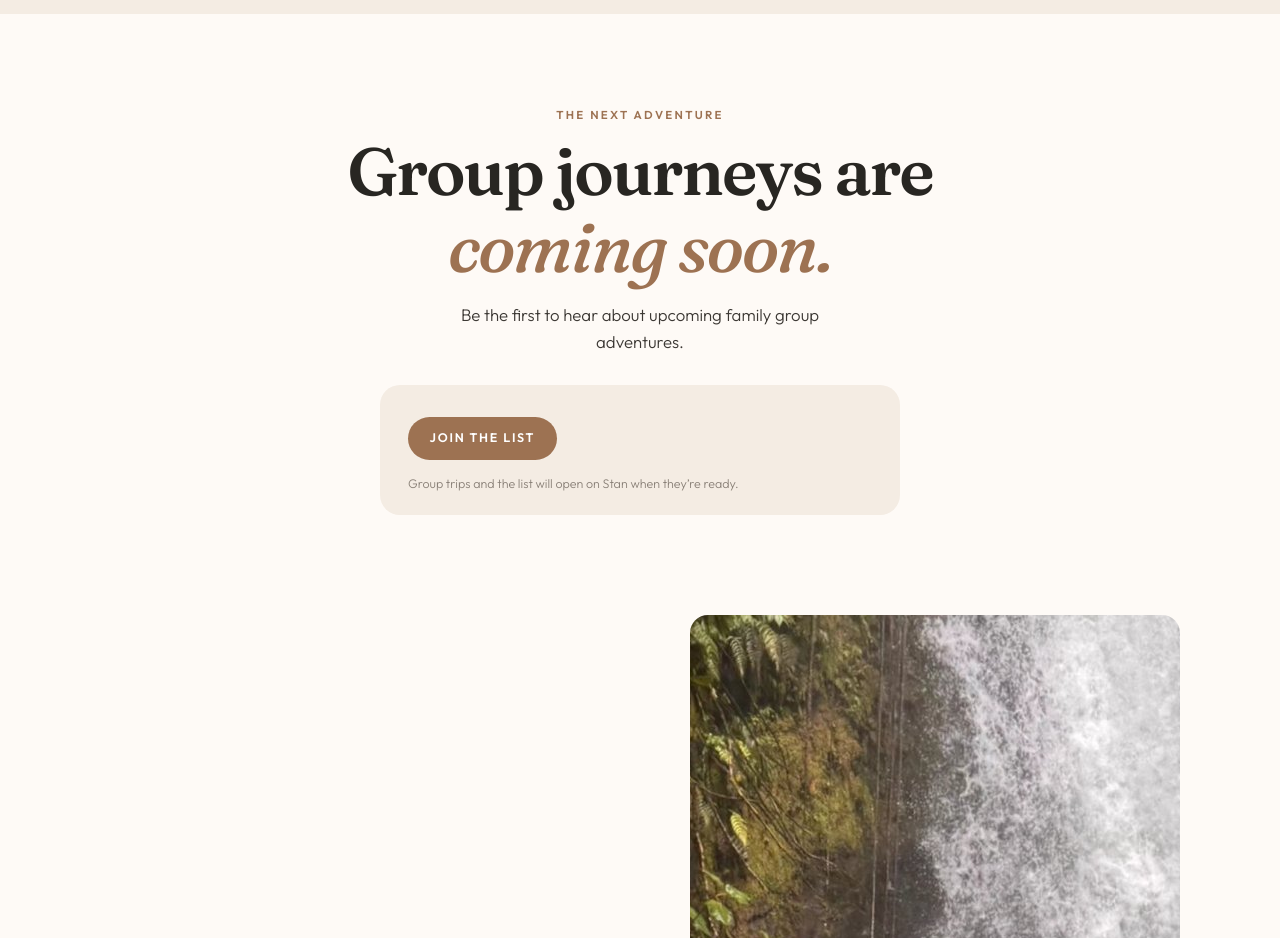
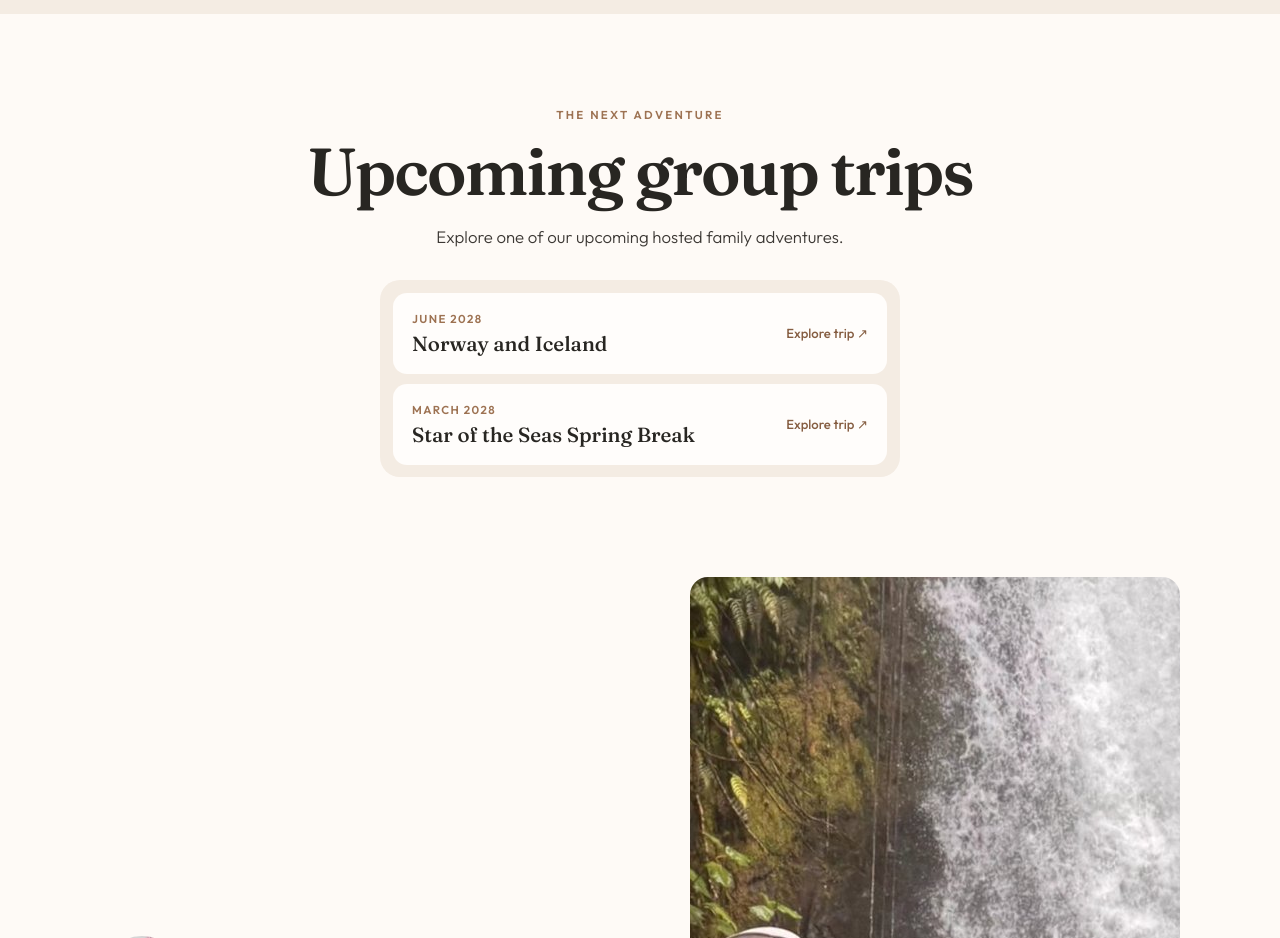
Before and after one commit to websmmaths/raisedintheworld, a plain HTML site: page index.html in a window 1280 px wide. Shown: the part 900-1838 px from the top of the page. Drawn offline with Linux system fonts and the light colour scheme.

Commit message:
List upcoming family group trips with direct links

```diff
--- a/index.html
+++ b/index.html
@@ -72,14 +72,19 @@
     <section class="soon" id="trips" aria-labelledby="soon-title">
       <div class="wrap soon-inner">
         <p class="eyebrow">The next adventure</p>
-        <h2 id="soon-title">
-          <span class="line">Group journeys are</span>
-          <span class="accent">coming soon.</span>
-        </h2>
-        <p class="sub">Be the first to hear about upcoming family group adventures.</p>
-        <div class="signup">
-          <button class="btn btn-lg" type="button" disabled>Join the list</button>
-          <p class="fine">Group trips and the list will open on Stan when they’re ready.</p>
+        <h2 id="soon-title">Upcoming group trips</h2>
+        <p class="sub">Explore one of our upcoming hosted family adventures.</p>
+        <div class="trip-list" aria-label="Upcoming group trips">
+          <a class="trip-item" href="https://app.tern.travel/trips/-IQCep9dVdLcXy2BSRVMMA/landing_page">
+            <span class="trip-date">June 2028</span>
+            <span class="trip-name">Norway and Iceland</span>
+            <span class="trip-action">Explore trip <span aria-hidden="true">↗</span></span>
+          </a>
+          <a class="trip-item" href="https://app.tern.travel/trips/yj4bgBMBWPSX6T8VqalCVQ/landing_page">
+            <span class="trip-date">March 2028</span>
+            <span class="trip-name">Star of the Seas Spring Break</span>
+            <span class="trip-action">Explore trip <span aria-hidden="true">↗</span></span>
+          </a>
         </div>
       </div>
     </section>
--- a/styles.css
+++ b/styles.css
@@ -229,21 +229,57 @@ button.btn:disabled {
   font-weight: 360;
 }
 
-.signup {
+.trip-list {
   margin: 1.85rem auto 0;
   max-width: 520px;
   background: var(--band);
   border-radius: 20px;
-  padding: 2rem 1.75rem 1.35rem;
+  padding: 0.8rem;
   text-align: left;
+  display: grid;
+  gap: 0.65rem;
 }
 
-.fine {
-  margin: 0.95rem 0 0;
-  color: #8a8178;
-  font-size: 0.78rem;
-  line-height: 1.45;
-  font-weight: 360;
+.trip-item {
+  display: grid;
+  grid-template-columns: 1fr auto;
+  align-items: center;
+  gap: 0.25rem 1rem;
+  padding: 1.05rem 1.2rem;
+  border-radius: 14px;
+  background: var(--card);
+  color: var(--ink);
+  text-decoration: none;
+  transition: transform 0.15s ease, box-shadow 0.15s ease;
+}
+
+.trip-item:hover {
+  transform: translateY(-2px);
+  box-shadow: var(--shadow);
+}
+
+.trip-date {
+  color: var(--bronze);
+  font-size: 0.72rem;
+  font-weight: 600;
+  letter-spacing: 0.12em;
+  text-transform: uppercase;
+}
+
+.trip-name {
+  font-family: var(--serif);
+  font-size: 1.28rem;
+  font-weight: 520;
+  line-height: 1.2;
+}
+
+.trip-action {
+  grid-column: 2;
+  grid-row: 1 / span 2;
+  color: var(--bronze-deep);
+  font-size: 0.82rem;
+  font-weight: 500;
+  white-space: nowrap;
 }
 
 .about {
@@ -401,7 +437,11 @@ button.btn:disabled {
   .features,
   .soon { padding-block: 3.25rem; }
 
-  .signup { padding: 1.5rem 1.2rem 1.15rem; }
+  .trip-item { padding: 0.95rem 1rem; }
+
+  .trip-name { font-size: 1.12rem; }
+
+  .trip-action { font-size: 0.75rem; }
 
   .text-links {
     flex-direction: column;
```
Also changed, not shown: 1 other file.
